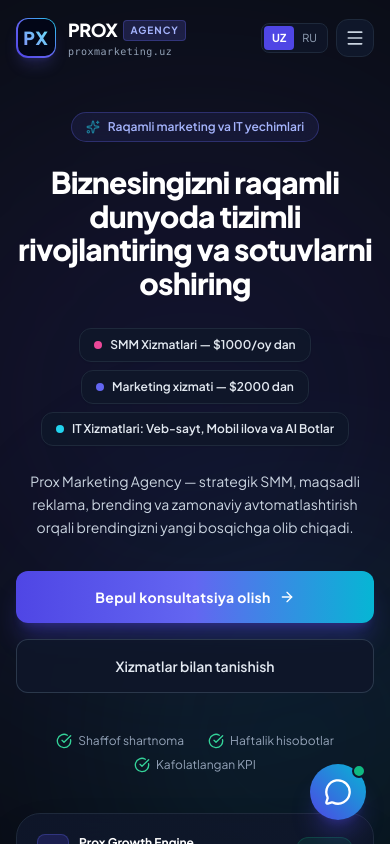
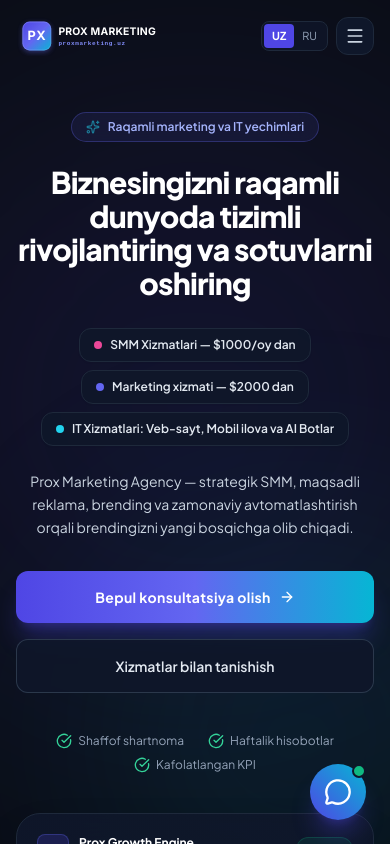
Before and after one commit to faxriddin000/prox-marketing, a React (Vite) app: page / in a window 390 px wide. Shown: the top 844 px of the page. Built offline with nearby package versions, Linux system fonts and the light colour scheme.

Commit message:
feat: create reusable ProxLogo component and replace old logo in navbar, mobile menu, footer, and admin panel

```diff
--- a/src/components/admin/AdminDashboard.jsx
+++ b/src/components/admin/AdminDashboard.jsx
@@ -9,6 +9,7 @@ import { useAuth } from '../../context/AuthContext';
 import { useCMS } from '../../context/CMSContext';
 import { useLanguage } from '../../context/LanguageContext';
 import { testTelegramConnection } from '../../services/telegramService';
+import { ProxLogo } from '../common/ProxLogo';
 
 export const AdminDashboard = ({ onBackToSite }) => {
   const { currentUser, isAdmin, isEditor, logout, canEditPricing, canManageSettings, canDeleteLeads } = useAuth();
@@ -189,18 +190,10 @@ export const AdminDashboard = ({ onBackToSite }) => {
       {/* Top Admin Bar */}
       <header className="fixed top-0 left-0 right-0 z-50 bg-slate-900 border-b border-slate-800 px-4 sm:px-6 py-3 flex items-center justify-between shadow-lg">
         <div className="flex items-center gap-3">
-          <div className="w-8 h-8 rounded-lg bg-indigo-600 flex items-center justify-center font-bold text-white text-xs">
-            CMS
-          </div>
-          <div>
-            <h1 className="text-sm font-bold text-white flex items-center gap-2">
-              <span>Prox Marketing Admin</span>
-              <span className={`text-[10px] font-bold px-2 py-0.5 rounded-full ${isAdmin ? 'bg-indigo-500/20 text-indigo-300 border border-indigo-500/30' : 'bg-amber-500/20 text-amber-300 border border-amber-500/30'}`}>
-                {isAdmin ? "To'liq Administrator" : "Kontent-menejer"}
-              </span>
-            </h1>
-            <span className="text-[10px] text-slate-400 font-mono">proxmarketing.uz</span>
-          </div>
+          <ProxLogo className="h-8 sm:h-9 w-auto" />
+          <span className={`hidden sm:inline-flex text-[10px] font-bold px-2 py-0.5 rounded-full ${isAdmin ? 'bg-indigo-500/20 text-indigo-300 border border-indigo-500/30' : 'bg-amber-500/20 text-amber-300 border border-amber-500/30'}`}>
+            {isAdmin ? "To'liq Administrator" : "Kontent-menejer"}
+          </span>
         </div>
 
         <div className="flex items-center gap-3">
@@ -243,6 +236,12 @@ export const AdminDashboard = ({ onBackToSite }) => {
       <div className="flex-1 flex flex-col md:flex-row">
         {/* Sidebar */}
         <aside className="w-full md:w-64 bg-slate-900/60 border-r border-slate-800 p-4 shrink-0 space-y-1">
+          <div className="hidden md:flex items-center justify-between pb-3 mb-2 border-b border-slate-800/80 px-2">
+            <ProxLogo className="h-7 w-auto" />
+            <span className="text-[10px] uppercase font-bold tracking-widest px-1.5 py-0.5 rounded bg-indigo-500/20 text-indigo-300 border border-indigo-500/30">
+              CMS
+            </span>
+          </div>
           {[
             { id: 'dashboard', label: 'Umumiy hisobot', icon: LayoutDashboard },
             { id: 'leads', label: `Lidlar / Arizalar (${data.leads?.length || 0})`, icon: Users },
--- a/src/components/admin/AdminLoginModal.jsx
+++ b/src/components/admin/AdminLoginModal.jsx
@@ -2,6 +2,7 @@ import React, { useState } from 'react';
 import { Shield, X, Lock, User, CheckCircle2, ArrowRight } from 'lucide-react';
 import { useAuth } from '../../context/AuthContext';
 import { useLanguage } from '../../context/LanguageContext';
+import { ProxLogo } from '../common/ProxLogo';
 
 export const AdminLoginModal = ({ isOpen, onClose, onSuccess }) => {
   const { login, loginAsDemo } = useAuth();
@@ -44,11 +45,12 @@ export const AdminLoginModal = ({ isOpen, onClose, onSuccess }) => {
         </button>
 
         <div className="text-center mb-6 space-y-2">
-          <div className="w-14 h-14 rounded-2xl bg-indigo-500/20 text-indigo-400 border border-indigo-500/30 flex items-center justify-center mx-auto">
-            <Shield className="w-7 h-7" />
+          <div className="flex justify-center mb-3">
+            <ProxLogo className="h-12 w-auto" />
           </div>
-          <h3 className="text-2xl font-bold text-white">
-            {t('admin_login_title')}
+          <h3 className="text-xl font-bold text-white flex items-center justify-center gap-2">
+            <Shield className="w-5 h-5 text-indigo-400" />
+            <span>{t('admin_login_title')}</span>
           </h3>
           <p className="text-xs text-slate-400">
             {t('admin_login_desc')}
--- a/src/components/common/Footer.jsx
+++ b/src/components/common/Footer.jsx
@@ -1,6 +1,7 @@
 import React from 'react';
 import { Phone, Send, ShieldCheck, MapPin } from 'lucide-react';
 import { InstagramIcon } from './Icons';
+import { ProxLogo } from './ProxLogo';
 import { useLanguage } from '../../context/LanguageContext';
 import { useCMS } from '../../context/CMSContext';
 
@@ -14,20 +15,8 @@ export const Footer = ({ onViewChange, onOpenAdminLogin }) => {
         <div className="grid grid-cols-1 md:grid-cols-2 lg:grid-cols-4 gap-10 pb-12 border-b border-slate-800/80">
           {/* Brand Col */}
           <div className="space-y-4">
-            <div className="flex items-center gap-3">
-              <div className="w-9 h-9 rounded-xl bg-gradient-to-tr from-indigo-600 via-indigo-500 to-cyan-400 p-[1.5px]">
-                <div className="w-full h-full bg-slate-950 rounded-[10px] flex items-center justify-center font-bold text-transparent bg-clip-text bg-gradient-to-tr from-indigo-400 to-cyan-300 text-sm">
-                  PX
-                </div>
-              </div>
-              <div>
-                <span className="font-extrabold text-white text-lg tracking-tight">
-                  PROX MARKETING
-                </span>
-                <span className="block text-[11px] text-indigo-400 font-mono">
-                  proxmarketing.uz
-                </span>
-              </div>
+            <div>
+              <ProxLogo className="h-11 w-auto" />
             </div>
             <p className="text-xs leading-relaxed text-slate-400">
               {t('footer_tagline')}
--- a/src/components/common/Header.jsx
+++ b/src/components/common/Header.jsx
@@ -3,6 +3,7 @@ import { Menu, X, Shield, Sparkles } from 'lucide-react';
 import { useLanguage } from '../../context/LanguageContext';
 import { useCMS } from '../../context/CMSContext';
 import { useAuth } from '../../context/AuthContext';
+import { ProxLogo } from './ProxLogo';
 
 export const Header = ({
   currentView,
@@ -58,28 +59,10 @@ export const Header = ({
           {/* Brand Logo */}
           <div
             onClick={() => handleNavClick('home')}
-            className="flex items-center gap-3 cursor-pointer group select-none shrink-0"
+            className="cursor-pointer group select-none shrink-0"
+            title="Prox Marketing Agency"
           >
-            <div className="relative w-10 h-10 rounded-xl bg-gradient-to-tr from-indigo-600 via-indigo-500 to-cyan-400 p-[1.5px] shadow-lg shadow-indigo-500/20 group-hover:shadow-indigo-500/40 group-hover:scale-105 transition-all">
-              <div className="w-full h-full bg-slate-950 rounded-[10px] flex items-center justify-center">
-                <span className="font-extrabold text-transparent bg-clip-text bg-gradient-to-tr from-indigo-400 to-cyan-300 text-lg tracking-wider">
-                  PX
-                </span>
-              </div>
-            </div>
-            <div>
-              <div className="flex items-center gap-1.5">
-                <span className="font-extrabold text-lg sm:text-xl tracking-tight text-white group-hover:text-indigo-300 transition-colors">
-                  PROX
-                </span>
-                <span className="text-[10px] uppercase font-bold tracking-widest px-1.5 py-0.5 rounded bg-indigo-500/20 text-indigo-300 border border-indigo-500/30">
-                  Agency
-                </span>
-              </div>
-              <span className="block text-[10px] text-slate-400 tracking-wider font-mono">
-                proxmarketing.uz
-              </span>
-            </div>
+            <ProxLogo className="h-10 sm:h-11 w-auto transition-transform group-hover:scale-[1.02]" />
           </div>
 
           {/* Desktop Navigation - Clean Click-Only Links */}
@@ -192,6 +175,15 @@ export const Header = ({
       {/* Mobile Drawer */}
       {mobileMenuOpen && (
         <div className="md:hidden bg-slate-950/98 border-b border-slate-800 px-4 pt-3 pb-6 space-y-2 backdrop-blur-2xl animate-fadeIn max-h-[85vh] overflow-y-auto">
+          {/* Mobile Drawer Brand Logo */}
+          <div
+            onClick={() => handleNavClick('home')}
+            className="pb-3 mb-2 border-b border-slate-800/80 cursor-pointer flex items-center justify-between"
+          >
+            <ProxLogo className="h-9 w-auto" />
+            <span className="text-[10px] text-indigo-400 font-mono">v1.0</span>
+          </div>
+
           {navLinks.map((item) => (
             <button
               key={item.id}
--- a/src/components/common/Icons.jsx
+++ b/src/components/common/Icons.jsx
@@ -32,3 +32,5 @@ export const TelegramIcon = ({ className = "w-5 h-5", ...props }) => (
     <path d="M22 2 11 13" />
   </svg>
 );
+
+export { ProxLogo } from './ProxLogo';
--- /dev/null
+++ b/src/components/common/ProxLogo.jsx
@@ -0,0 +1,40 @@
+import React from 'react';
+
+export const ProxLogo = ({ className = "h-12 w-auto" }) => (
+  <svg
+    xmlns="http://www.w3.org/2000/svg"
+    viewBox="0 0 420 100"
+    className={className}
+    fill="none"
+  >
+    <defs>
+      <linearGradient id="proxGrad" x1="0%" y1="0%" x2="100%" y2="100%">
+        <stop offset="0%" stopColor="#4F46E5" />
+        <stop offset="50%" stopColor="#6366F1" />
+        <stop offset="100%" stopColor="#06B6D4" />
+      </linearGradient>
+      <filter id="glow" x="-20%" y="-20%" width="140%" height="140%">
+        <feDropShadow dx="0" dy="4" stdDeviation="6" floodColor="#6366F1" floodOpacity="0.4" />
+      </filter>
+    </defs>
+
+    {/* PX Icon Box */}
+    <rect x="16" y="14" width="72" height="72" rx="18" fill="url(#proxGrad)" filter="url(#glow)" />
+    <rect x="17" y="15" width="70" height="70" rx="17" stroke="#A5B4FC" strokeOpacity="0.4" strokeWidth="2" />
+
+    {/* PX Letters */}
+    <text x="52" y="61" fontFamily="Inter, Arial, sans-serif" fontWeight="900" fontSize="32" fill="#FFFFFF" textAnchor="middle" letterSpacing="1">
+      PX
+    </text>
+
+    {/* Brand Name */}
+    <text x="106" y="48" fontFamily="Inter, Arial, sans-serif" fontWeight="900" fontSize="26" fill="#FFFFFF" letterSpacing="0.5">
+      PROX MARKETING
+    </text>
+
+    {/* Domain Subtitle */}
+    <text x="106" y="72" fontFamily="monospace, Inter, sans-serif" fontWeight="600" fontSize="15" fill="#818CF8" letterSpacing="1.5">
+      proxmarketing.uz
+    </text>
+  </svg>
+);
```
